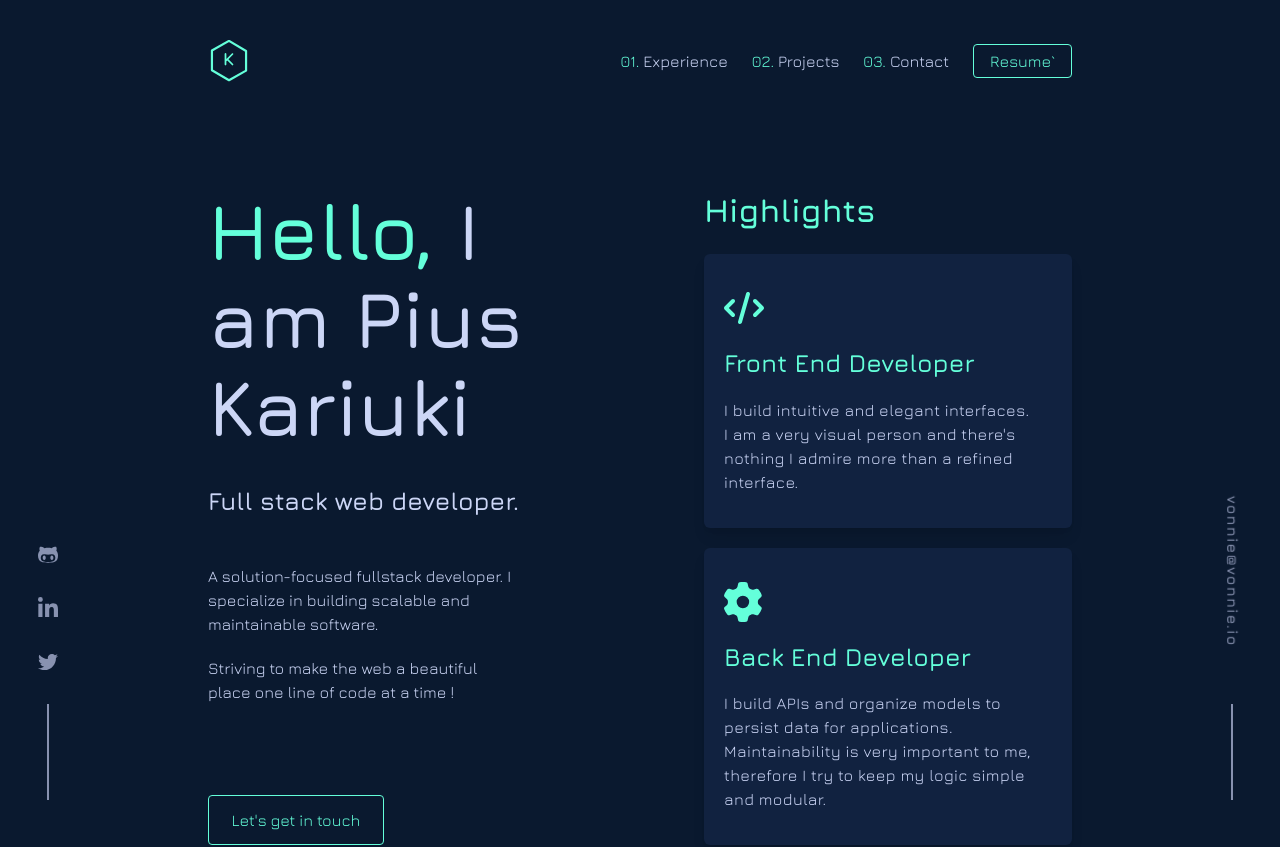
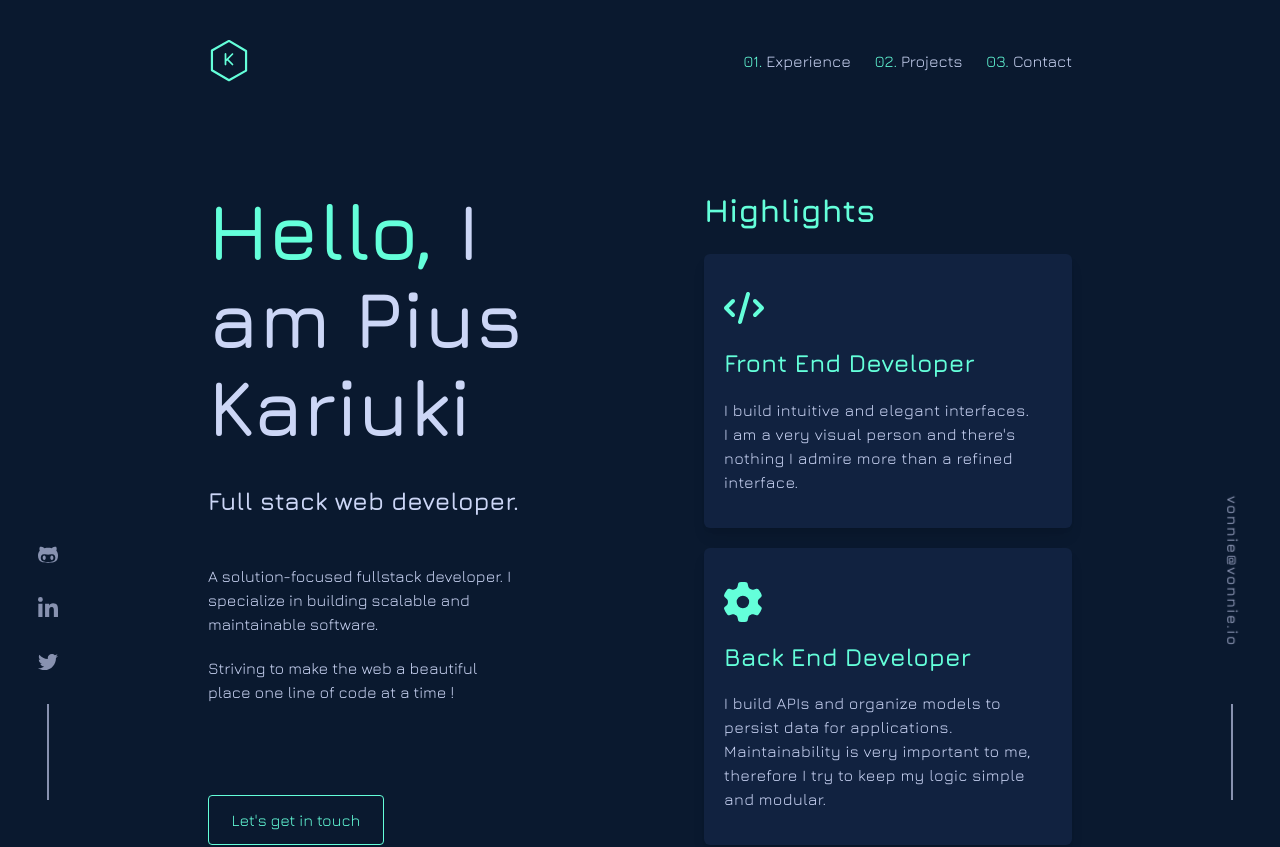
Before and after one commit to PiusKariuki/portfolio, a Vue app: page / in a window 1280 px wide. Shown: the top 847 px of the page. Built offline with nearby package versions, Linux system fonts and the light colour scheme.

Commit message:
Refactor: removed resume` links on sidebar and navbar

```diff
--- a/package.json
+++ b/package.json
@@ -10,8 +10,7 @@
   },
   "dependencies": {
     "vue": "^3.2.45",
-    "vue-router": "^4.1.6",
-    "vue3-pdf-app": "^1.0.3"
+    "vue-router": "^4.1.6"
   },
   "devDependencies": {
     "@vitejs/plugin-vue": "^4.0.0",
--- a/src/modules/Portfolio/views/Resume.vue
+++ b/src/modules/Portfolio/views/Resume.vue
@@ -1,10 +1,13 @@
 <template>
-    <vue-pdf-app pdf="resume.pdf"
-                 style="height: 100vh;"></vue-pdf-app>
+    <iframe
+        class="w-screen h-screen"
+        id="resume"
+        src="/resume.pdf"
+        title="RESUME"
+    >
+    </iframe>
 </template>
 
 <script setup>
 
-import VuePdfApp from "vue3-pdf-app";
-import "vue3-pdf-app/dist/icons/main.css";
 </script>
--- a/src/shared/components/Navbars/Navbar.vue
+++ b/src/shared/components/Navbars/Navbar.vue
@@ -48,12 +48,12 @@
             </a>
 
 
-            <a
-                    class="cta flex items-center justify-center"
-                    href="/resume"
-            >
-                Resume`
-            </a>
+<!--            <a-->
+<!--                    class="cta flex items-center justify-center"-->
+<!--                    href="/resume"-->
+<!--            >-->
+<!--                Resume`-->
+<!--            </a>-->
 
         </div>
     </div>
--- a/src/shared/components/Sidebars/Sidebar.vue
+++ b/src/shared/components/Sidebars/Sidebar.vue
@@ -21,9 +21,9 @@
                     <p class="text-green">0{{ index + 1 }}. </p>
                     <p class="">{{ item.text }}</p>
                 </a>
-                <a
-                        class="cta py-2 mt-4 flex justify-center"
-                        href="/resume">Resume`</a>
+<!--                <a-->
+<!--                        class="cta py-2 mt-4 flex justify-center"-->
+<!--                        href="/resume">Resume`</a>-->
             </div>
 
         </div>
```
Also changed, not shown: 1 other file (tests, documents, lock files or other folders).
